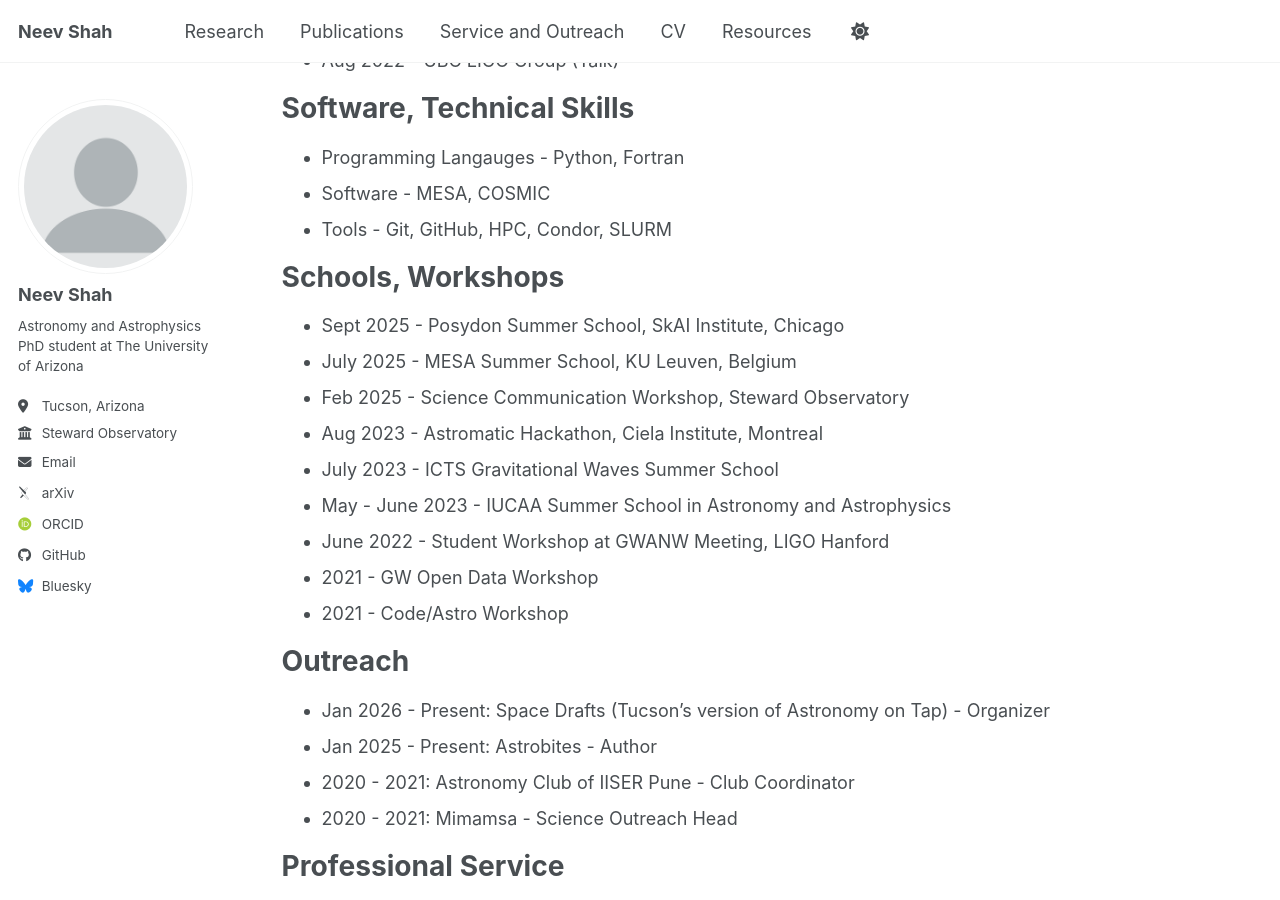
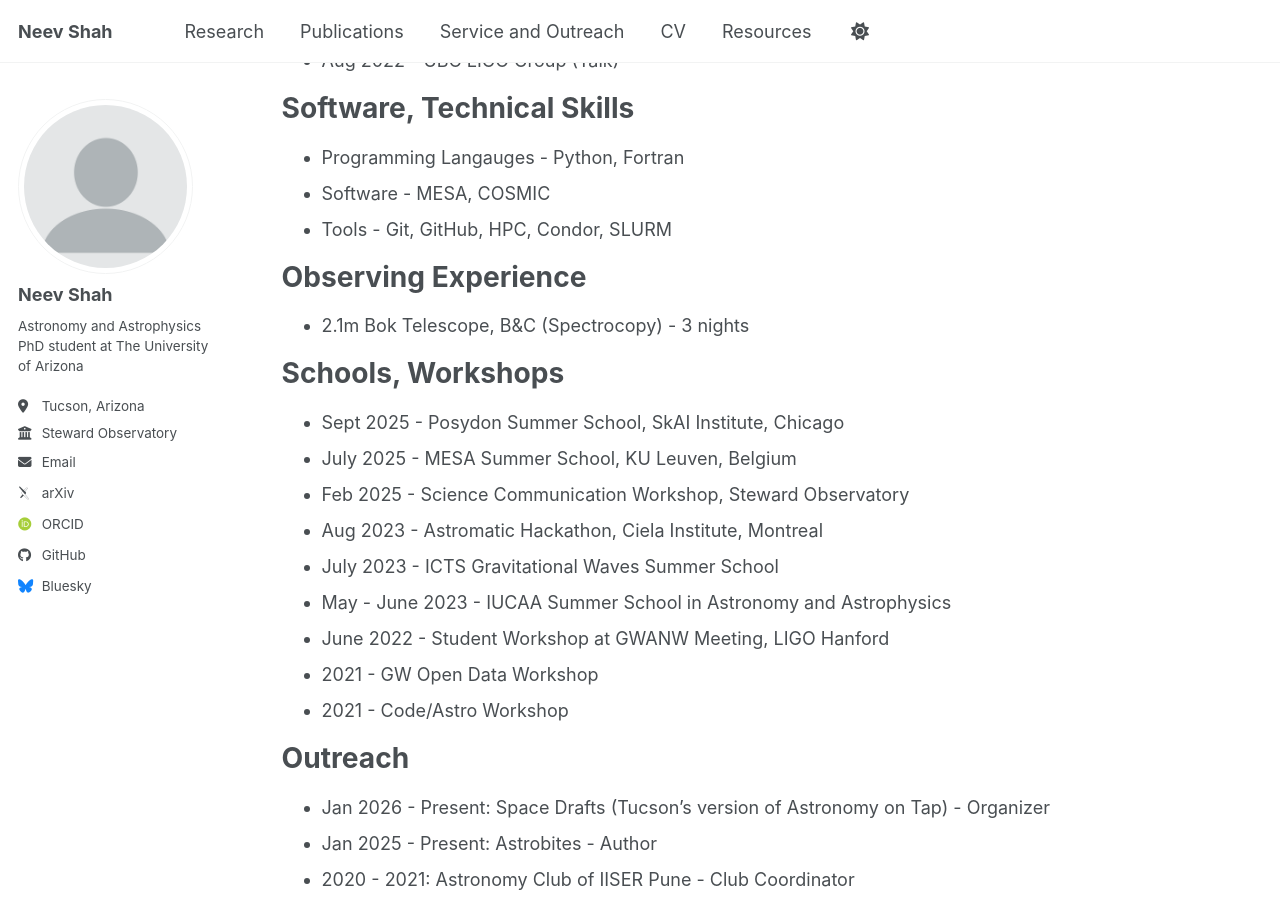
Before and after one commit to neevshah101/neevshah101.github.io, a Jekyll site: the page built from _pages/cv.md, in a window 1280 px wide and 900 px high, scrolled down 2108 px. Built offline with Jekyll 4.4.1, drawn with Linux system fonts in a browser that asks for light colours; some web fonts are replaced; a script bundle is joined from its source files by our own code; library files that are not in the unit come from our copies.

Commit message:
added observing experience - can i call myself an observer now?

```diff
--- a/_pages/cv.md
+++ b/_pages/cv.md
@@ -90,6 +90,10 @@ Software, Technical Skills
 * Software - MESA, COSMIC
 * Tools - Git, GitHub, HPC, Condor, SLURM
 
+Observing Experience
+=====
+* 2.1m Bok Telescope, B&C (Spectrocopy) - 3 nights
+
 Schools, Workshops
 ======
 * Sept 2025 - Posydon Summer School, SkAI Institute, Chicago
```
Also changed, not shown: 1 other file.
